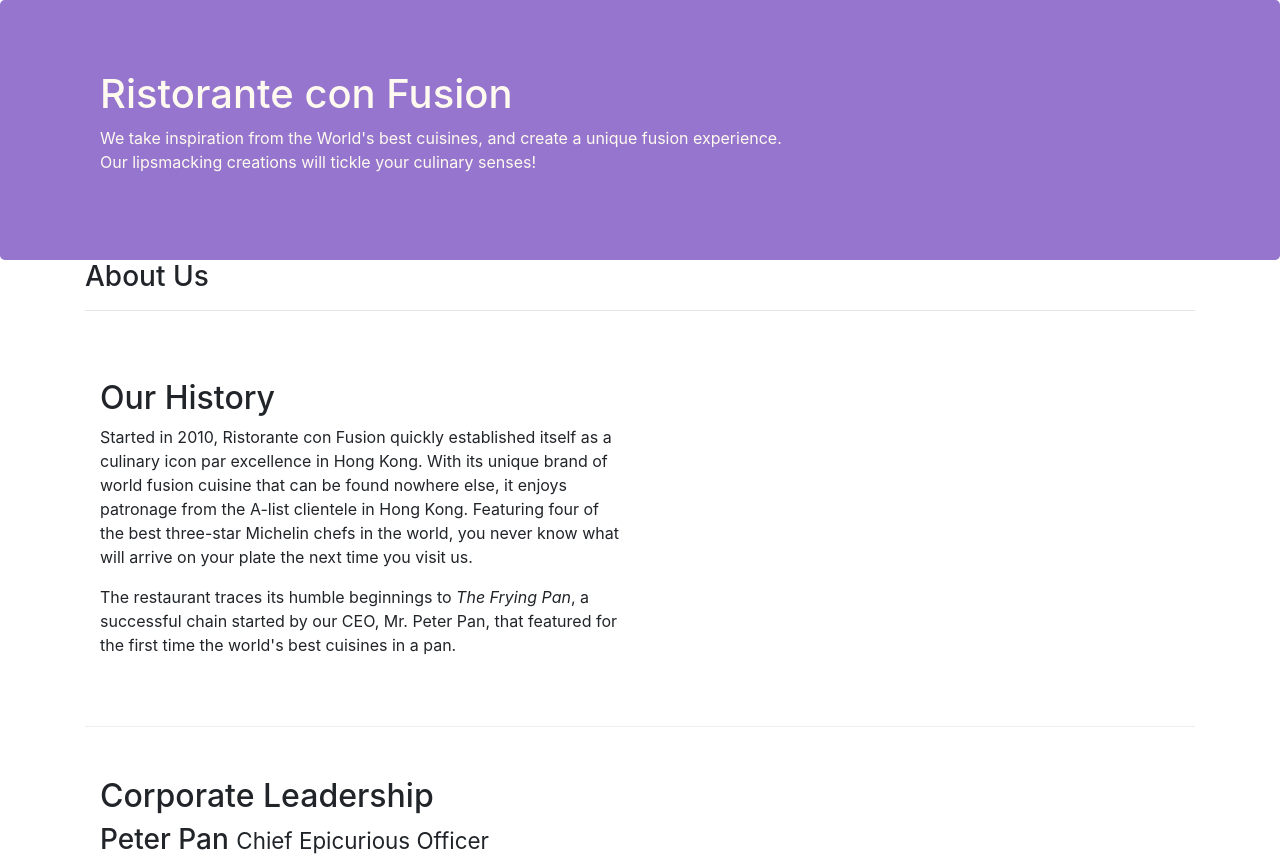
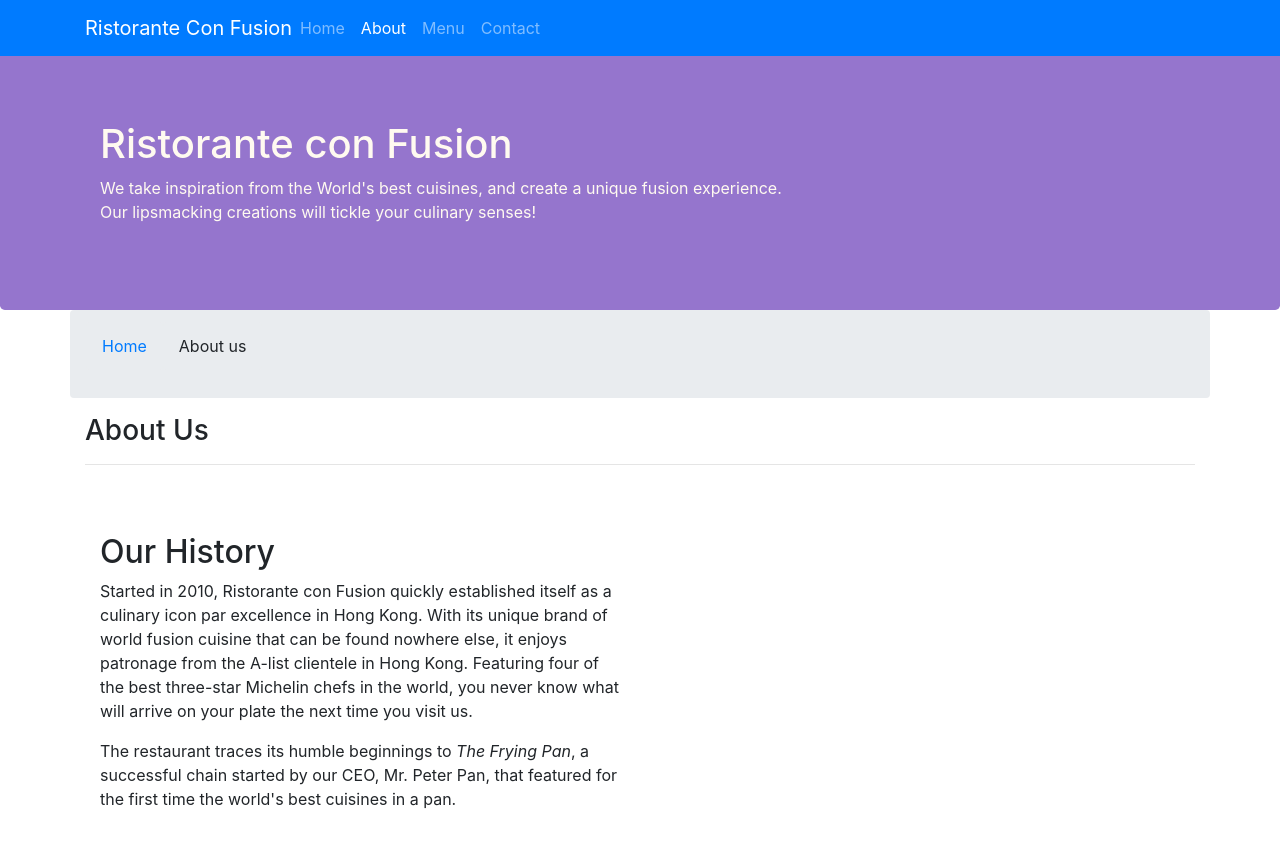
Before and after one commit to aashi2912/Bootstrap4, a website: page aboutus.html in a window 1280 px wide. Shown: the top 860 px of the page. Drawn offline with nearby package versions, Linux system fonts and the light colour scheme.

Commit message:
Navbar and Breadcrumb

```diff
--- a/aboutus.html
+++ b/aboutus.html
@@ -17,6 +17,23 @@
 </head>
 
 <body>
+    <nav class = "navbar navbar-dark navbar-expand-sm bg-primary fixed-top">
+        <div class ="container">
+             <button class="navbar-toggler" type="button" data-toggle="collapse" data-target="#Navbar">
+                <span class="navbar-toggler-icon"></span>
+            </button>
+            <a class = "navbar-brand mr-auto" href="./index.html">Ristorante Con Fusion </a>
+            <div class="collapse navbar-collapse" id="Navbar">
+                  <ul class="navbar-nav mr-auto">
+                    <li class ="nav-item"><a class ="nav-link" href="./index.html">Home</a> </li>
+                    <li class ="nav-item active"><a class ="nav-link" href="#">About</a> </li>
+                    <li class ="nav-item"><a class ="nav-link" href="#">Menu</a> </li>
+                    <li class ="nav-item"><a class ="nav-link" href="#">Contact</a> </li>
+                </ul>
+            </div>
+
+        </div>
+    </nav>
 
     <header class="jumbotron">
         <div class="container">
@@ -33,6 +50,11 @@
 
     <div class="container">
         <div class="row">
+            <ol class ="col-12 breadcrumb">
+                <li class ="breadcrumb -item"><a href ="./index.html">Home</a></li>
+                <li class ="breadcrumb -item active">About us</li>
+
+            </ol>
             <div class="col-12">
                <h3>About Us</h3>
                <hr>
@@ -72,7 +94,7 @@
                 <div class="col-5 offset-1 col-sm-2">
                     <h5>Links</h5>
                     <ul class="list-unstyled">
-                        <li><a href="#">Home</a></li>
+                        <li><a href="./index.html">Home</a></li>
                         <li><a href="#">About</a></li>
                         <li><a href="#">Menu</a></li>
                         <li><a href="#">Contact</a></li>
--- a/css/styles.css
+++ b/css/styles.css
@@ -32,3 +32,12 @@
 	margin: 0px;
 	color: #0f0f0f;
 }
+
+body{
+	padding : 50px 0px 0px 0px;
+	z-index: 0;
+}
+
+.navbar-dark{
+	background-color: #512DA8;
+}
```
Also changed, not shown: index.html (+17 -1 lines).
